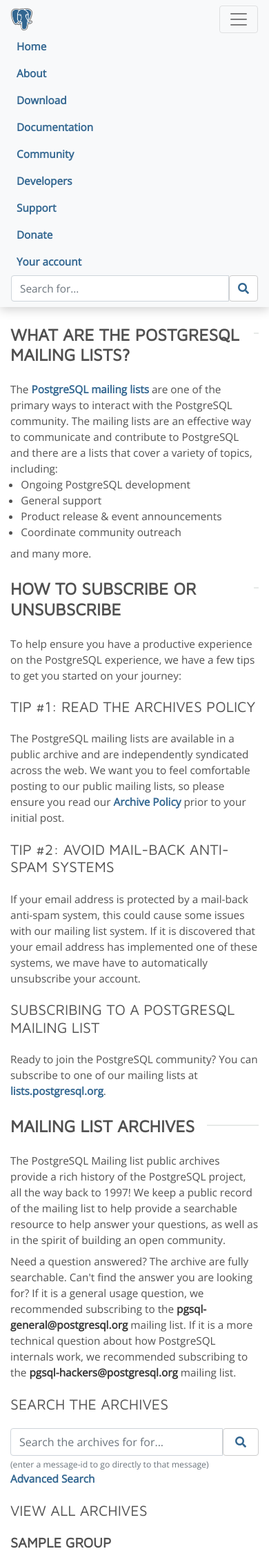
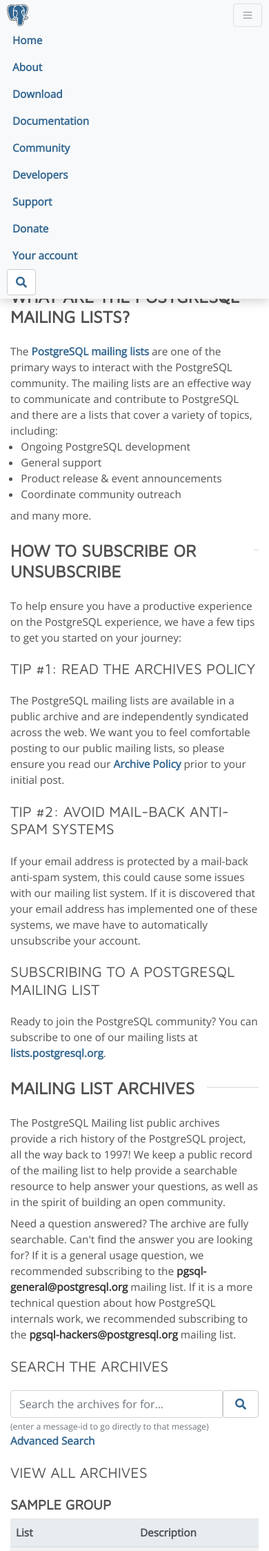
Before and after one commit to postgres/pgarchives, a Django app: template django/archives/mailarchives/templates/index.html in a window 390 px wide, after a click that opens the changed part. Shown: the top 2248 px of the page at 69% size. Run offline with Django 3.2, Linux system fonts and the light colour scheme; the template is opened without the code that fills it: most values are stand-ins (such as "Sample title", 1, 10 or a date in 2020).

Commit message:
Refactor the navigation bar for desktop, tablet, and mobile.
Specifically, the navigation bar now shrinks in height on scroll
and when on devices smaller than 768px. Additionally, the search
box disappears at the 1280px break point to avoid text wrapping.
A JavaScript file was added (main.js) to apply the "compressed"
class when scrolling, which is what provides the menu shrinking.

```diff
--- a/django/archives/mailarchives/templates/base.html
+++ b/django/archives/mailarchives/templates/base.html
@@ -94,6 +94,7 @@
     <script src="/media-archives/js/jquery-3.2.1.slim.min.js?{{gitrev}}"></script>
     <script src="/media-archives/js/popper.min.js?{{gitrev}}"></script>
     <script src="/media-archives/js/bootstrap.min.js?{{gitrev}}"></script>
+    <script src="/media-archives/js/main.js?{{gitrev}}"></script>
     <script type="text/javascript">
       var _gaq = _gaq || [];
       _gaq.push(['_setAccount', 'UA-1345454-1']);
--- a/django/media/css/main.css
+++ b/django/media/css/main.css
@@ -24,7 +24,6 @@ body {
     font-weight: 400;
     color: #515151;
     font-size: 11.5pt;
-    padding-top: 54px; /** this is to account for the fixed navbar blocking content */
 }
 
 p {
@@ -33,6 +32,10 @@ p {
 
 dl, ol, ul {
   margin-bottom: 0.5rem;
+}
+
+.table td, .table th {
+  padding: 0.5rem;
 }
 
 h1, h2, h3, h4, h5, h6 {
@@ -179,8 +182,8 @@ p, ul, ol, dl, table {
 }
 
 .pgFrontFeature {
-    background: #F5F5F5 url(/media-archives/img/feature/feature_elephant.png) right bottom no-repeat;
-    /* background: #F5F5F5 url(/media-archives/img/feature/feature_gears.png) right bottom no-repeat; */
+    background: #F5F5F5 url(/media/img/feature/feature_elephant.png) right bottom no-repeat;
+    /* background: #F5F5F5 url(/media/img/feature/feature_gears.png) right bottom no-repeat; */
 }
 
 .pgFrontContainer {
@@ -338,7 +341,7 @@ blockquote {
 .feature button.btn.btn-center.btn-primary {
     position: relative;
     bottom: 0;
-    margin: 0 auto;
+    margin: 0.25rem auto;
 }
 
 .text {
@@ -567,6 +570,7 @@ ul.actions {
 
 .navbar {
   box-shadow: 0px 3px 15px rgba(0,0,0,0.2);
+  transition: all 0.3s;
 }
 
 /* #SIDEBAR UL STYLING */
@@ -720,6 +724,7 @@ th.formfieldnamecontainer {
     height: 3.5em;
 }
 
+/** This code is for pgarchives */
 /** Thread Lists */
 .thread-list {
     font-size: 0.8em;
@@ -744,7 +749,7 @@ h3.messages {
 
 .message-header th, .message-header td {
     padding: 0;
-}
+ }
 
 .message-header select {
     height: auto;
@@ -777,32 +782,39 @@ h1.subject {
 
 /** ALL RESPONSIVE QUERIES HERE */
 /* Small devices (landscape phones, 576px and up)*/
-@media (min-width: 576px) {
-    /** NAVBAR */
-    .nav-item > a {
-        font-size: 0.95rem;
-        font-weight: 600;
-    }
-}
-@media (max-width: 575px) {
-    /** HOMEPAGE JUMBOTRON */
-    .pg-jumbotron-header {
-        font-size: 1.5rem;
+
+@media (max-width: 1280px) {
+    input#q {
+      display: none;
     }
 }
 
-@media (max-width: 1200px) {
+@media (min-width: 992px) {
+    .navbar.compressed {
+      padding: 0 10px;
+    }
+
+    .pg-shout-box {
+      padding-top: 3.7rem;
+    }
 }
 
 @media (max-width: 992px) {
+    .navbar {
+      padding: 5px 10px;
+    }
 
+    .navbar-toggler-icon {
+      width: 1rem;
+      height: 1.5rem;
+    }
+
+    .pg-shout-box {
+      padding-top: 2.8rem;
+    }
 }
 
 @media (max-width: 768px) {
-
-  body {
-    padding-top: 55px;
-  }
 
   .jumbotron.jumbotron-fluid.pg-jumbotron {
     padding: 4em;
@@ -859,3 +871,17 @@ h1.subject {
   }
 
 }
+
+@media (min-width: 576px) {
+    /** NAVBAR */
+    .nav-item > a {
+        font-size: 0.95rem;
+        font-weight: 600;
+    }
+}
+@media (max-width: 575px) {
+    /** HOMEPAGE JUMBOTRON */
+    .pg-jumbotron-header {
+        font-size: 1.5rem;
+    }
+}
--- /dev/null
+++ b/django/media/js/main.js
@@ -0,0 +1,5 @@
+$(document).ready(function() {
+  $(window).on("scroll", function() {
+    $(".navbar").toggleClass("compressed", $(window).scrollTop() >= 20);
+  });
+});
```
